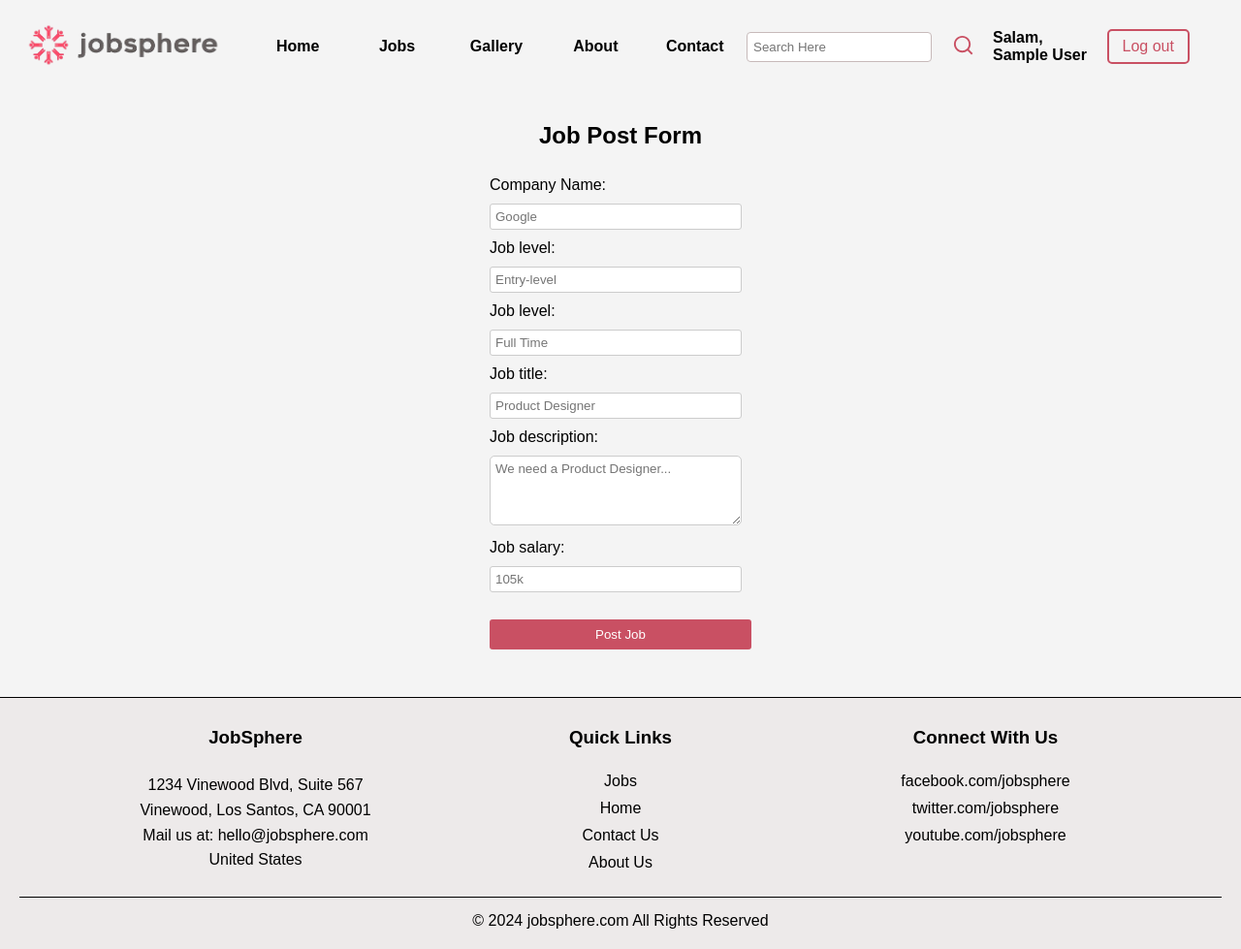
After one commit to abdulrehmana28/job-sphere-web, a PHP site: page /job_post.php in a window 1280 px wide. The commit adds this page. Shown: the whole page at 97% size. Run offline with PHP 8.4, Linux system fonts and the light colour scheme; the visitor is signed in with stand-in values (Sample User, id 1).

Commit message:
added job posting page

```diff
--- a/index.php
+++ b/index.php
@@ -27,7 +27,7 @@
         </p>
         <div class="buttons">
           <a href="jobs.php" class="btn">Find Job</a>
-          <a href="#services" class="btn">Post Job</a>
+          <a href="job_post.php" class="btn">Post Job</a>
         </div>
       </div>
       <div class="image-content">
--- /dev/null
+++ b/job_post.php
@@ -0,0 +1,98 @@
+<?php require("includes/config.php"); ?>
+
+<?php
+if (isset($_SESSION['logged_in'])) {
+    if ($_SESSION['logged_in'] == 'T') {
+        if ($_SESSION['user_type'] == 'employer') {
+
+            if ($_SERVER['REQUEST_METHOD'] == 'POST') {
+                $name = $_POST['company_name'];
+                $job_level = $_POST['job_level'];
+                $job_type = $_POST['job_type'];
+                $job_title = $_POST['job_title'];
+                $job_description = $_POST['job_description'];
+                $job_salary = $_POST['job_salary'];
+
+                if (empty($name) || empty($job_level) || empty($job_type) || empty($job_title) || empty($job_description) || empty($job_salary)) {
+                    echo "All fields are required";
+                } else {
+
+                    $sql = "INSERT INTO `joblistings` (`company_name`, `job_level`, `job_type` ,`job_title`, `job_description`, `job_salary`) VALUES (?, ?, ?, ?, ?, ?);";
+                    $stmt = $conn->prepare($sql);
+                    $stmt->bind_param('ssssss', $name, $job_level, $job_type, $job_title, $job_description, $job_salary);
+
+                    if ($stmt->execute()) {
+                        echo ('Your response has been recorded');
+                        header('location:index.php');
+                    } else {
+                        echo 'Error: ' . $stmt->error;
+                    }
+                    $stmt->close();
+                }
+            }
+?>
+
+
+
+            <!DOCTYPE html>
+
+            <!-- ====== head ======-->
+
+            <head>
+                <title>Apply - JobSphere</title>
+                <?php require('includes/head.php'); ?>
+            </head>
+
+            <body>
+                <section class="first-section">
+                    <!-- ===== navbar ====== -->
+                    <?php require('includes/navbar.php') ?>
+
+                    <div class="signup-section">
+                        <form class="signup-form" method="POST">
+                            <h2>Job Post Form</h2> <br>
+
+                            <label for="name" class="form-label">Company Name:</label>
+                            <input type="text" id="company_name" name="company_name" placeholder="Google" class="form-input" />
+
+                            <label for="job_level" class="form-label">Job level:</label>
+                            <input type="text" id="job_level" name="job_level" placeholder="Entry-level" class="form-input" required />
+
+                            <label for="job_type" class="form-label">Job level:</label>
+                            <input type="text" id="job_type" name="job_type" placeholder="Full Time" class="form-input" required />
+
+                            <label for="job_title" class="form-label">Job title:</label>
+                            <input type="text" id="job_title" name="job_title" placeholder="Product Designer" class="form-input" required />
+
+                            <label for="job_description" class="form-label">Job description:</label>
+                            <textarea id="We need a Product Designer" name="job_description" rows="4" cols="35"
+                                placeholder="We need a Product Designer..."></textarea><br />
+
+                            <label for="job_salary" class="form-label">Job salary:</label>
+                            <input type="text" id="job_salary" name="job_salary" placeholder="105k" class="form-input" /> <br> <br>
+
+                            <input type="submit" value="Post Job" class="submit-button" />
+                            <br />
+                            <br />
+                            <br />
+                        </form>
+                    </div>
+                </section>
+
+                <!-- ======== footer ========= -->
+                <?php require('includes/footer.php') ?>
+
+            </body>
+
+            </html>
+
+<?php } else {
+            echo '<h2>Only Employer can access this page</h2>';
+        }
+    } else {
+        header('location: login.php');
+    }
+} else {
+    header('location: login.php');
+}
+?>
```
